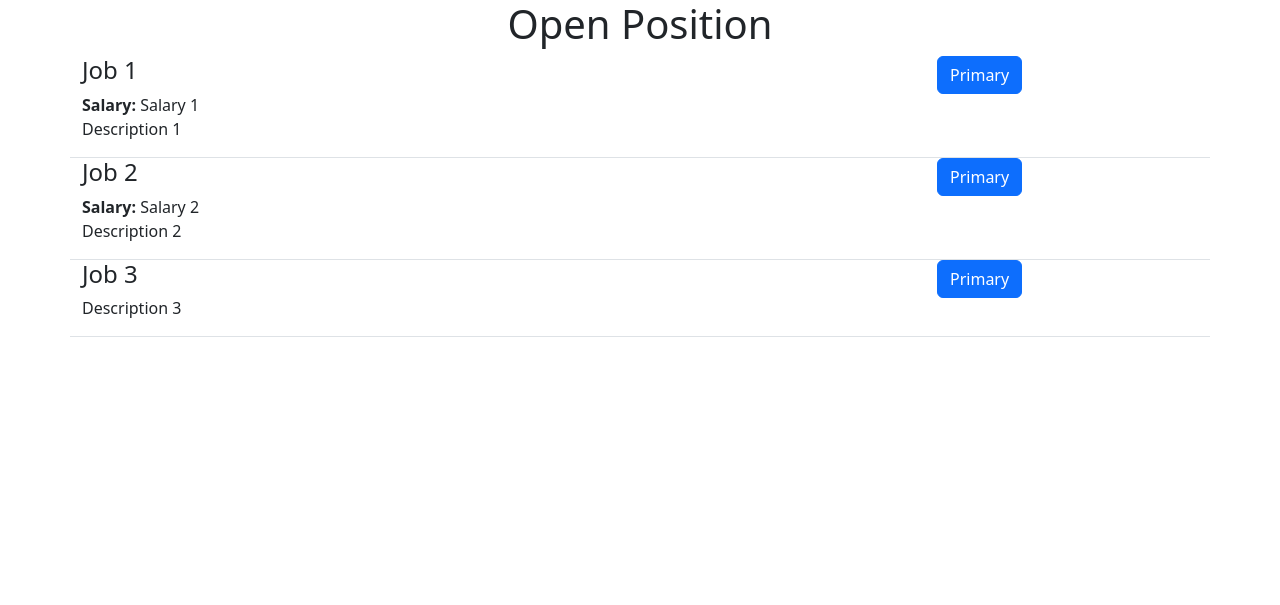
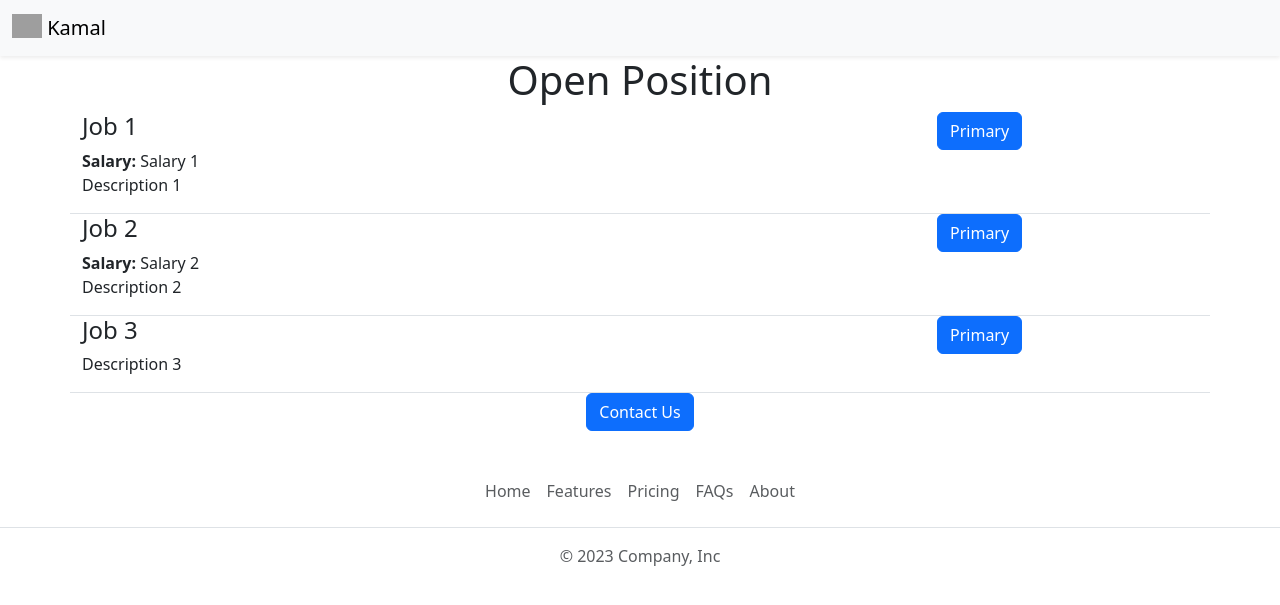
Before and after one commit to kamalchibrani-ai/codespaces-flask-v2, a Flask app: page / in a window 1280 px wide. Shown: the top 605 px of the page. Run offline with Flask 2, Linux system fonts and the light colour scheme; grey boxes are pictures that could not be loaded.

Commit message:
final push

```diff
--- /dev/null
+++ b/templates/footer.html
@@ -0,0 +1,10 @@
+<footer class="py-3 my-4">
+      <ul class="nav justify-content-center border-bottom pb-3 mb-3">
+        <li class="nav-item"><a href="#" class="nav-link px-2 text-body-secondary">Home</a></li>
+        <li class="nav-item"><a href="#" class="nav-link px-2 text-body-secondary">Features</a></li>
+        <li class="nav-item"><a href="#" class="nav-link px-2 text-body-secondary">Pricing</a></li>
+        <li class="nav-item"><a href="#" class="nav-link px-2 text-body-secondary">FAQs</a></li>
+        <li class="nav-item"><a href="#" class="nav-link px-2 text-body-secondary">About</a></li>
+      </ul>
+      <p class="text-center text-body-secondary">© 2023 Company, Inc</p>
+</footer>
--- a/templates/index.html
+++ b/templates/index.html
@@ -8,11 +8,16 @@
 
 
 <body>
+    {% include 'nav_bar.html' %}
     <div class="container">
         <h1 class="text-center">Open Position</h1>
         {% for job in jobs %}
         {% include 'job_item.html' %}
         {% endfor %}
     </div>
+    <div class="container text-center">
+        <a href="mailto:kchibrani@gmail.com?subject=hi%20this%20is%20subject%20&body=this%20is"role="button" class="btn btn-primary">Contact Us</a>
+    </div>
+    {% include 'footer.html' %}
 </body>
 </html>
--- /dev/null
+++ b/templates/nav_bar.html
@@ -0,0 +1,8 @@
+<nav class="navbar bg-body-tertiary shadow-sm">
+    <div class="container-fluid">
+      <a class="navbar-brand" href="#">
+        <img src="https://images.unsplash.com/photo-1549924231-f129b911e442?ixlib=rb-4.0.3&ixid=MnwxMjA3fDB8MHxwaG90by1wYWdlfHx8fGVufDB8fHx8&auto=format&fit=crop&w=1740&q=80" alt="Logo" width="30" height="24" class="d-inline-block align-text-top">
+        Kamal
+      </a>
+    </div>
+  </nav>
```
